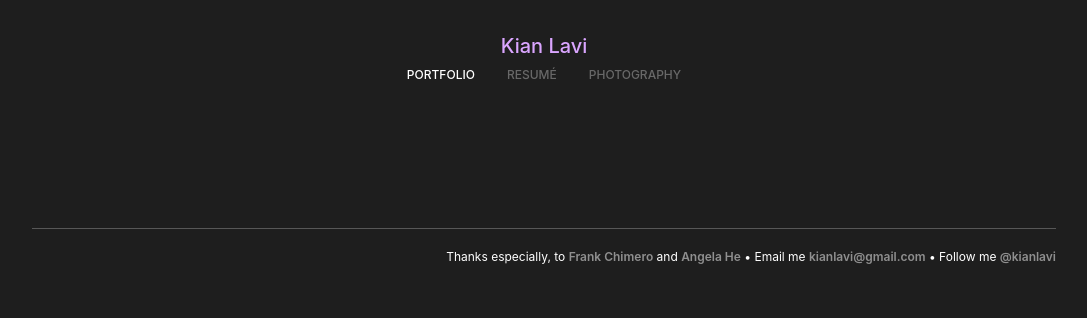
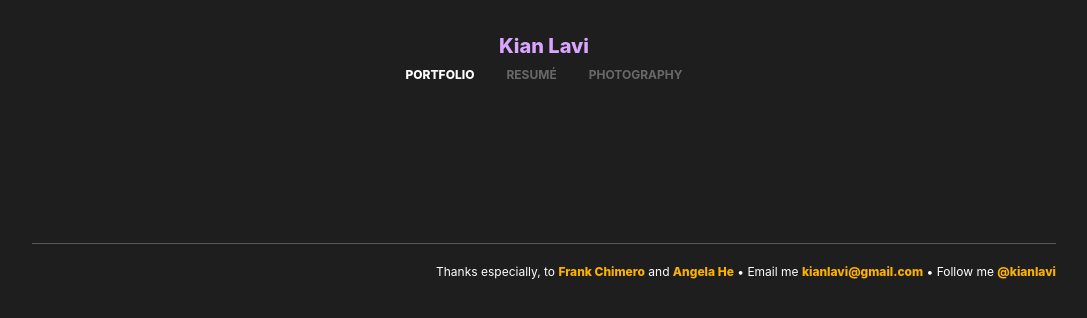
Before and after one commit to kianlavi/kianlavi.github.io, a Jekyll site: the page built from assets/images.md, in a window 1280 px wide. Shown: the top 318 px of the page, without its empty margins (96-1183 px from the left). Built offline with Jekyll 4.4.1, drawn with Linux system fonts in a browser that asks for light colours; our own code applies the rules of GitHub Pages for plain Markdown files.

Commit message:
updated styling

```diff
--- a/_sass/portfolio/_home.scss
+++ b/_sass/portfolio/_home.scss
@@ -8,6 +8,7 @@
 
 $color--kian:         $text-color;
 $color--text:         $text-color;
+$link--color: #feb200;
 $color--background:   $background-color;
 
 * {
@@ -30,7 +31,7 @@
     font-size: 2rem;
     font-weight: 300;
     line-height: 2.5rem;
-    margin-bottom: 0px;
+    // margin-bottom: 0px;
     margin-top: 0px;
 }
 
@@ -60,7 +61,7 @@
 }
 
 strong {
-    font-weight: 500;
+    font-weight: 800;
 }
 
 p {
@@ -72,9 +73,13 @@
     padding: 2rem;
     text-align: center;
 
+    .name {
+        font-weight: 800;
+    }
+
     a {
         font-size: 1.25rem;
-        font-weight: 500;
+        font-weight: 700;
     }
 
     ul {
@@ -98,6 +103,7 @@
 
     .active {
         color: $text-color;
+        font-weight: 800;
         opacity: 1;
     }
 }
@@ -115,14 +121,19 @@
     padding-bottom: 2rem;
 
     .photo-me {
-        border-radius: 8px;
-        max-height: 275px;
+        border-radius: 100%;
+        max-height: 2rem;
     }
 
     .text-me {
         align-items: flex-start;
         display: flex;
         flex-direction: column;
+
+        .pronounciation {
+            color: $link--color;
+            font-weight: 800;
+        }
     }
 
     .emoji-me {
@@ -132,16 +143,18 @@
 
     p {
         color: $text-color;
-        opacity: 0.5;
+        // opacity: 0.5;
     }
 }
 
 section.case-studies-section {
     border-top: 2px solid $grey-color-25;
     margin-top: 2rem;
-    padding: 1rem 0;
+    padding: 2rem 0 1rem;
 
     h3 {
+        // color: $link--color;
+        font-weight: 800;
         padding-bottom: 1rem;
     }
 
@@ -168,6 +181,7 @@
     .study-meta {
         align-items: center;
         display: flex;
+        padding-top: 1rem;
     }
 
     .study-company {
@@ -175,6 +189,7 @@
     }
 
     .study-info {
+        // color: $link--color;
         padding-left: 0.5rem;
     }
 
@@ -209,7 +224,7 @@
         text-align: right;
 
         font-size: 0.65rem;
-        font-weight: 400;
+        font-weight: 600;
         line-height: 1.2rem;
         text-transform: uppercase;
     }
@@ -309,8 +324,8 @@
         }
 
         a {
-            color: $grey-color-50;
-            font-weight: 600;
+            color: $link--color;
+            font-weight: 800;
         }
     }
 }
@@ -360,7 +375,7 @@
         transform: perspective(50rem) rotateX(3deg) rotateY(-3deg);
     }
     .parallax .parallax-top-left:hover ~ .parallax-content::before {
-        background: linear-gradient(135deg, rgba(255, 255, 255, .25) 0%, rgba(255, 255, 255, 0) 50%);
+        background: linear-gradient(135deg, rgba(255, 255, 255, 0.25) 0%, rgba(255, 255, 255, 0) 50%);
     }
     .parallax .parallax-top-right {
         height: 50%;
@@ -420,6 +435,10 @@
     section.about-section {
         flex-direction: row;
 
+        p {
+            font-size: 1.2rem;
+        }
+
         .photo-me {
             max-height: 275px;
         }
@@ -430,6 +449,7 @@
     }
 
     section.case-studies-section {
+
         .study-grid {
             display: grid;
             grid-auto-flow: row;
@@ -467,18 +487,33 @@
     }
     section.about-section {
         flex-direction: column;
+        padding-bottom: 0;
         padding-top: 0;
 
         .photo-me {
-            max-height: 100%;
+            max-height: 16rem;
         }
 
         .text-me {
             padding-top: 2rem;
+
+            h1 {
+                font-size: 1.6rem;
+                line-height: 2rem;
+                margin-bottom: 1rem;
+            }
         }
     }
 
     section.case-studies-section {
+        h3 {
+            padding-bottom: 1rem;
+        }
+
+        p {
+            // margin-bottom: 0.25rem;
+        }
+
         .case-study {
             display: block;
             margin-bottom: 2rem;
```
